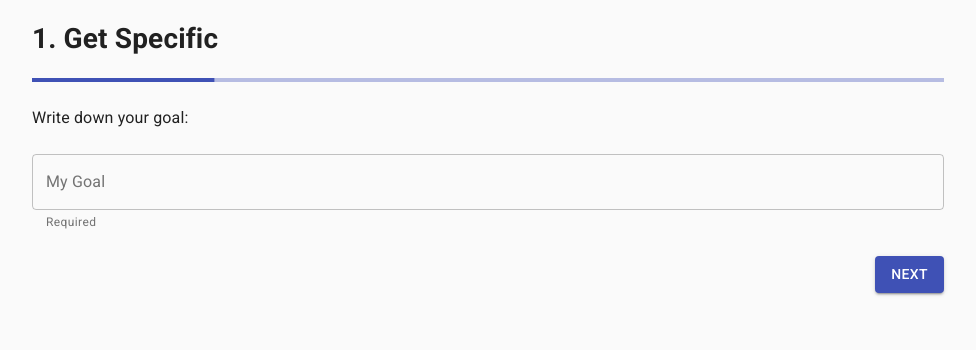
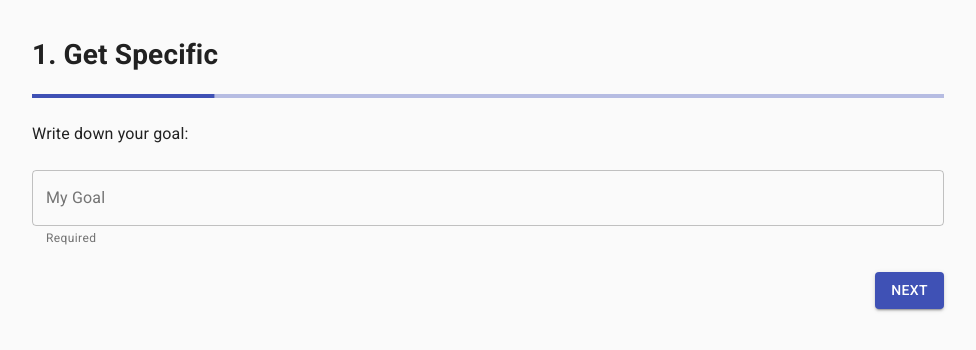
Before and after one commit to johnbede2000/stepzi, a React (Create React App) app: page / in a window 1280 px wide. Shown: the top 350 px of the page, without its empty margins (152-1128 px from the left). Built offline with nearby package versions, Linux system fonts and the light colour scheme.

Commit message:
top and bottom padding for app

```diff
--- a/src/App.js
+++ b/src/App.js
@@ -1,6 +1,5 @@
 import React from 'react';
-import CssBaseline from '@material-ui/core/CssBaseline';
-import Container from '@material-ui/core/Container';
+import { CssBaseline, Container, Box } from '@material-ui/core';
 import ParentSpecific from './components/ParentSpecific';
 
 function App() {
@@ -8,7 +7,9 @@ function App() {
     <>
       <CssBaseline />
       <Container maxWidth="md">
-        <ParentSpecific />
+        <Box pt={2} pb={2}>
+          <ParentSpecific />
+        </Box>
       </Container>
     </>
   );
```
